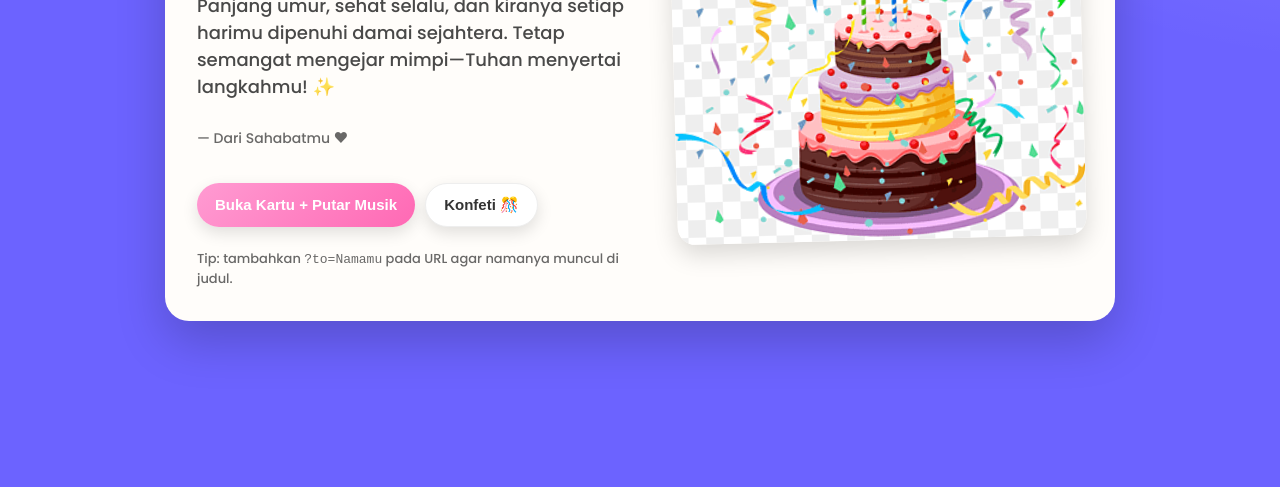
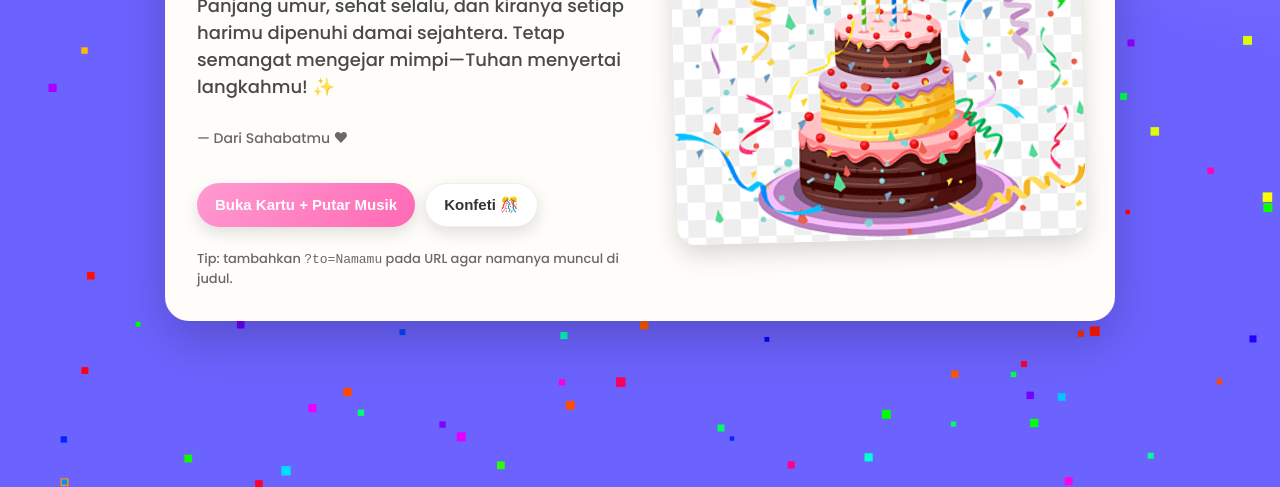
Before and after one commit to Faithlee-18/birthday-card, a plain HTML site: page index.html in a window 1280 px wide. Shown: the part 313-800 px from the top of the page. Drawn offline with Linux system fonts and the light colour scheme.

Commit message:
index.html

```diff
--- a/index.html
+++ b/index.html
@@ -44,5 +44,7 @@
       music.play();
     });
   </script>
+  <script src="script.js"></script>
+
 </body>
 </html>
```
